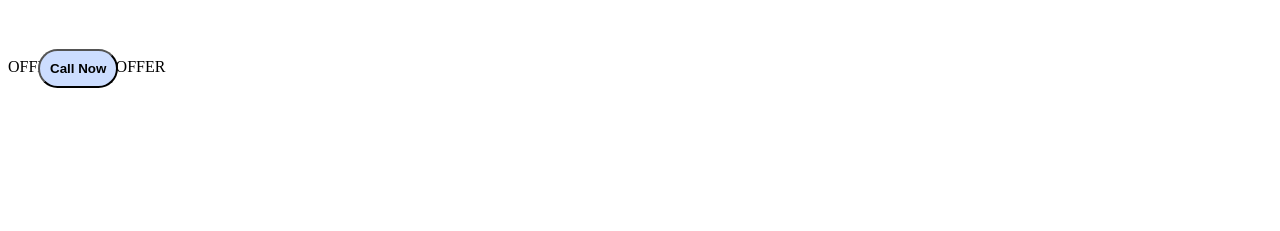
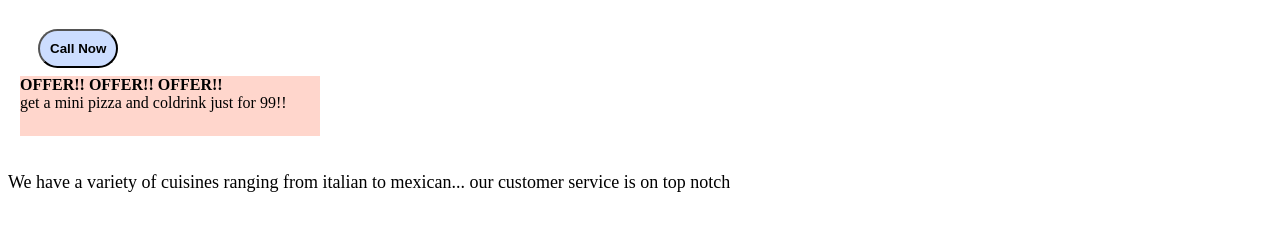
Before and after one commit to AditiNaldurgkar/a16-positions, a plain HTML site: page index.html in a window 1280 px wide. Shown: the part 61-292 px from the top of the page. Drawn offline with Linux system fonts and the light colour scheme.

Commit message:
sticky position added

```diff
--- a/index.html
+++ b/index.html
@@ -15,13 +15,30 @@
     border-radius: 20px;
     padding: 10px;
     position: relative;
-    top:30px;
+    top:10px;
     left:30px;
+}
+.card{
+    height: 60px;
+    width: 300px;
+    background-color: #ffd6cc;
+    position:sticky;
+    left: 20px;
+    top:50px;
+}
+.para1{
+    font-size: large;
 }
 </style>
 </head>
 <body>
     <h1>Welcome to our The Bliss cafe</h1>
-    <button class="btn"><b>Call Now</b></button>
-    <div>OFFER OFFER OFFER <br/></div>
+    <button class="btn"><b>Call Now</b></button><br/><br/>
+    <div class="card"><b>OFFER!! OFFER!! OFFER!! </b><br/>
+    get a mini pizza and coldrink just for 99!!
+    </div><br/>
+    <p class="para1">
+        We have a variety of cuisines ranging from italian to mexican...
+        our customer service is on top notch
+    </p>
 </body>
```
